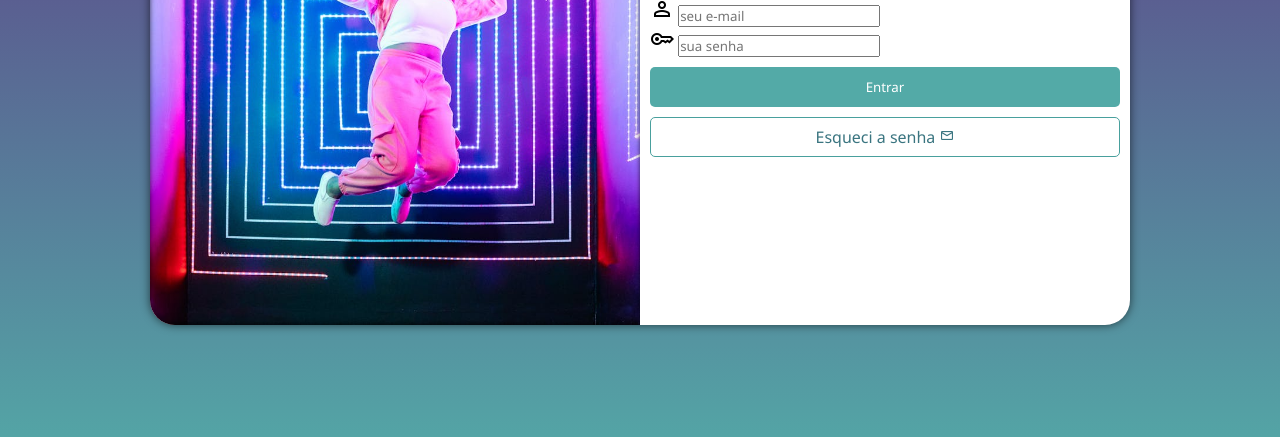
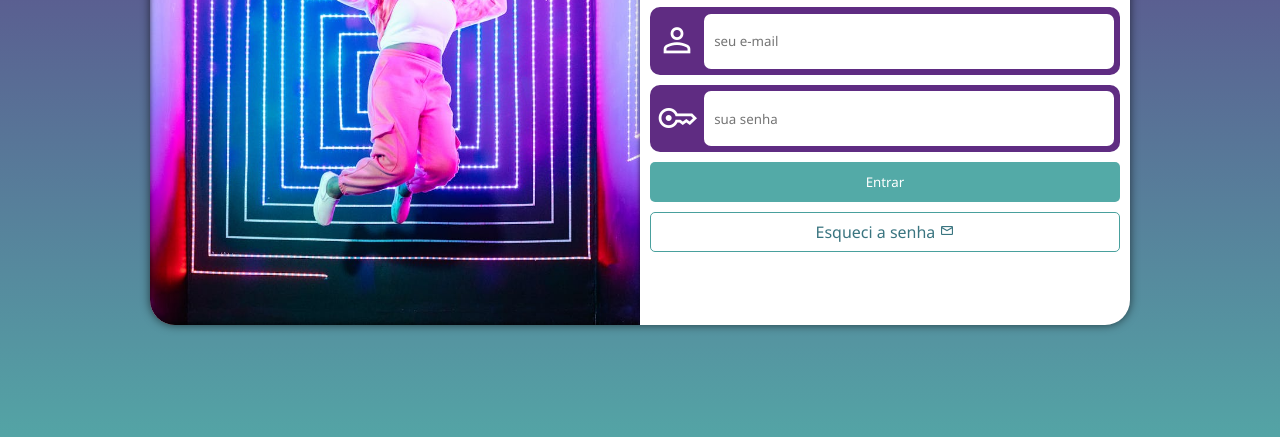
Before and after one commit to gabriel-txt/projeto-login, a plain HTML site: page index.html in a window 1280 px wide. Shown: the part 325-762 px from the top of the page. Drawn offline with nearby package versions, Linux system fonts and the light colour scheme.

Commit message:
v01 finished

```diff
--- a/estilos/default.css
+++ b/estilos/default.css
@@ -18,12 +18,12 @@ body {
         height: 645px;
         left: 50%;
         top: 50%;
-        transform: translate(-50%, -50%);
         background-color: white;
         border-radius: 25px;
         box-shadow: 0 0 10px rgba(0, 0, 0, 0.603);
         overflow: hidden;
 
+        transform: translate(-50%, -50%);
         transition: width .3s, height .3s;
         transition-timing-function: ease;
         > div#image {
@@ -42,28 +42,25 @@ body {
                 padding-bottom: 10px;
             }
             > form {
-                > div#emailfield,>div#passfield {
+                > div.login {
+                    display: inline-block;
                     background-color: #5F2C82;
                     width: 100%;
                     margin-top: 10px;
                     border-radius: 10px;
-                    position: relative;
                     > i {
                         color: white;
-                        vertical-align: center;
                         font-size: 40px;
                         padding: 5px;
+                        transform: translate(2px, 8px);
                     }
                     > input {
-                        position: absolute;
-                        width: 83%;
-                        height: 42px;
-                        top: 50%;
-                        left: 50%;
-                        transform: translate(-40%,-50%);
+                        width: calc(100% - 60px);
+                        height: 55px;
                         border-radius: 7px;
                         border: none;
                         padding: 10px;
+                        transform: translateY(-6px);
                     }
                 }
                 > div#buttonfield {
--- a/index.html
+++ b/index.html
@@ -19,7 +19,7 @@
                     <i class="material-symbols-outlined">person</i>
                     <input type="email" name="useremail" id="iuseremail" placeholder="seu e-mail" autocomplete="email">
                 </div>
-                <div class="passfield">
+                <div class="login">
                     <i class="material-symbols-outlined">key</i>
                     <input type="password" name="userpass" id="iuserpass" placeholder="sua senha" min="8" autocomplete="current-password">
                 </div>
```
